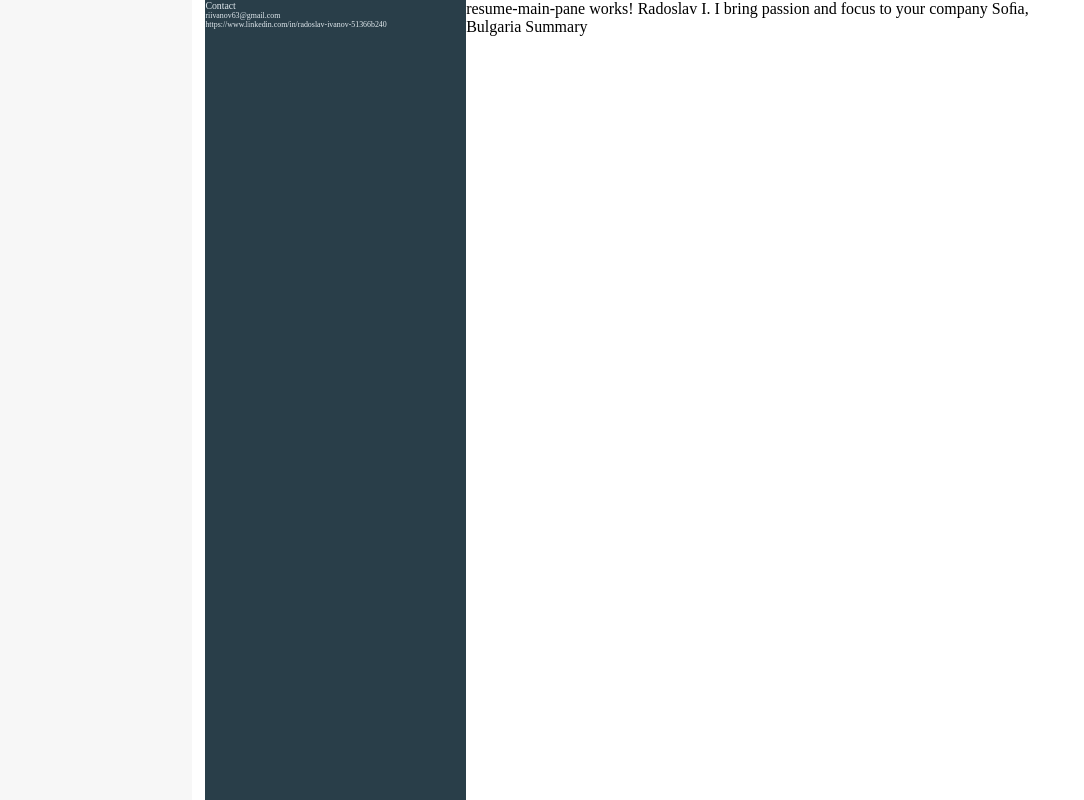
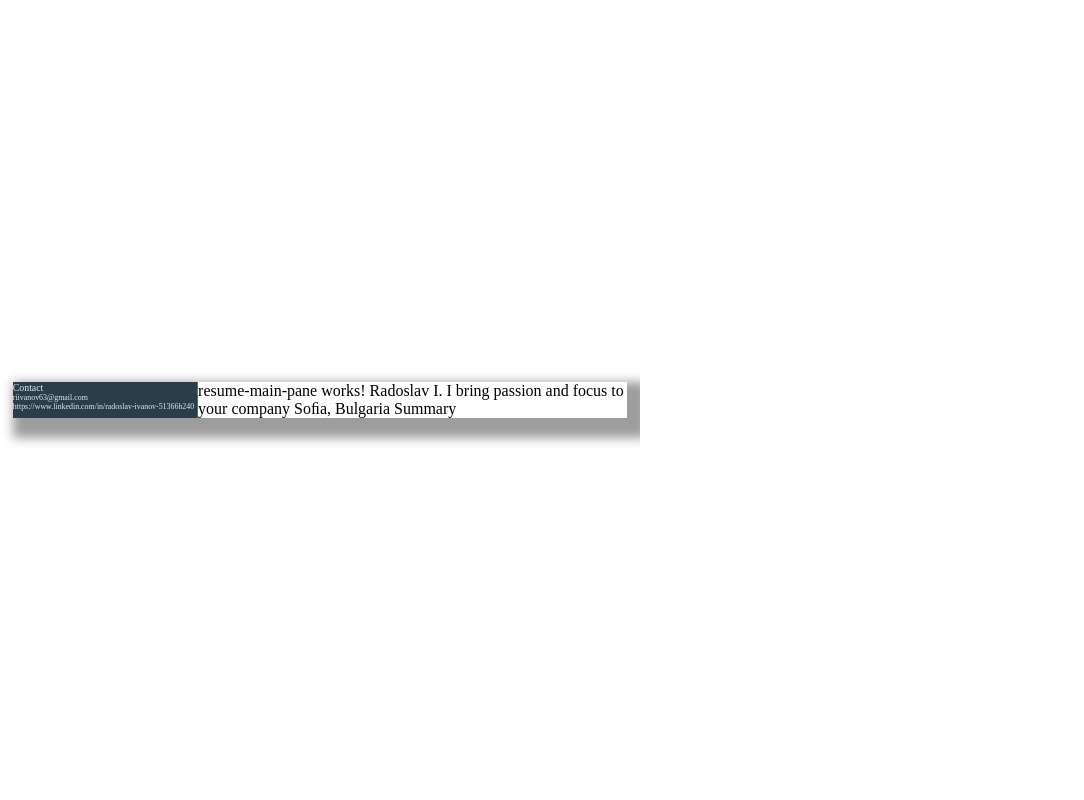
Before and after one commit to riivanov/riivanov.github.io, an Angular app: page / in a window 1280 px wide. Shown: the whole page, without its empty margins (0-1084 px from the left). Built offline with nearby package versions, Linux system fonts and the light colour scheme.

Commit message:
style resume page

```diff
--- a/src/index.html
+++ b/src/index.html
@@ -1 +1,2 @@
 <resume-container></resume-container>
+<resume-container></resume-container>
--- a/src/resume/resume-container/resume-container.component.scss
+++ b/src/resume/resume-container/resume-container.component.scss
@@ -1,11 +1,14 @@
 .resume-page {
     display: flex;
+    box-shadow: 10px 10px 10px 10px #9D9D9D;
 
+    margin: 2%;
     .resume-left-pane {
         display: flex;
         flex-direction: column;
         flex: 1 0 30%;
         background-color: #293E49;
+        border-right: thin solid #5B6B73;
     }
     .resume-main-pane {
         display: flex;
--- a/src/resume/resume-left-pane/resume-left-pane.component.scss
+++ b/src/resume/resume-left-pane/resume-left-pane.component.scss
@@ -1,13 +1,17 @@
 :host {
     color: #E1E9EE;
+    display: flex;
 
     .contact {
         font-size: 9.8;
+        display: flex;
     }
     .email {
         font-size: 7.9;
+        display: flex;
     }
     .linked_in {
         font-size: 7.9;
+        display: flex;
     }
 }
--- a/src/styles.scss
+++ b/src/styles.scss
@@ -16,6 +16,7 @@ html {
 
         resume-container {
             display: flex;
+            flex-direction: column;
             width: 70%;
             justify-content: center;
             background-color: #FFFFFF;
```
